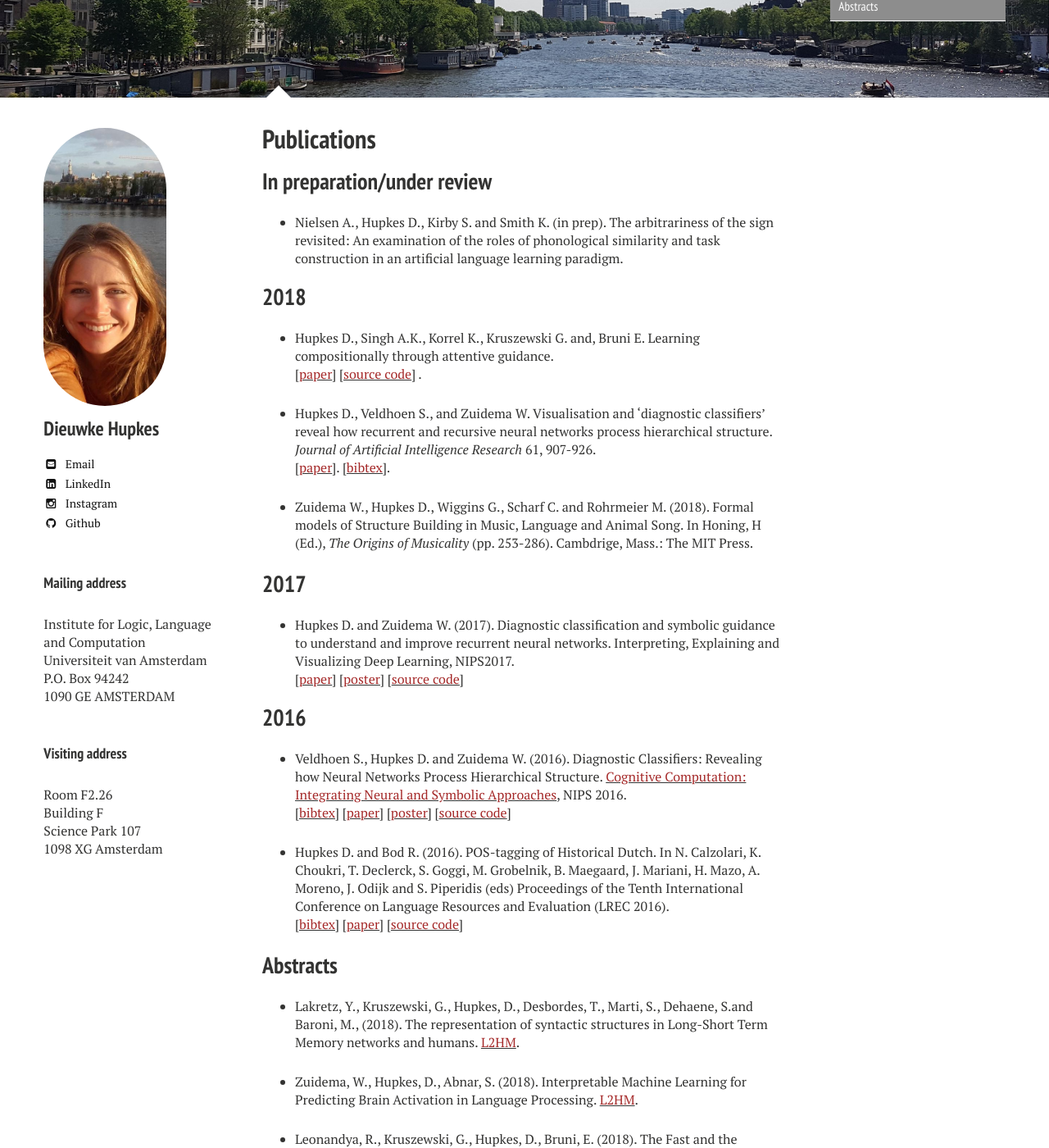
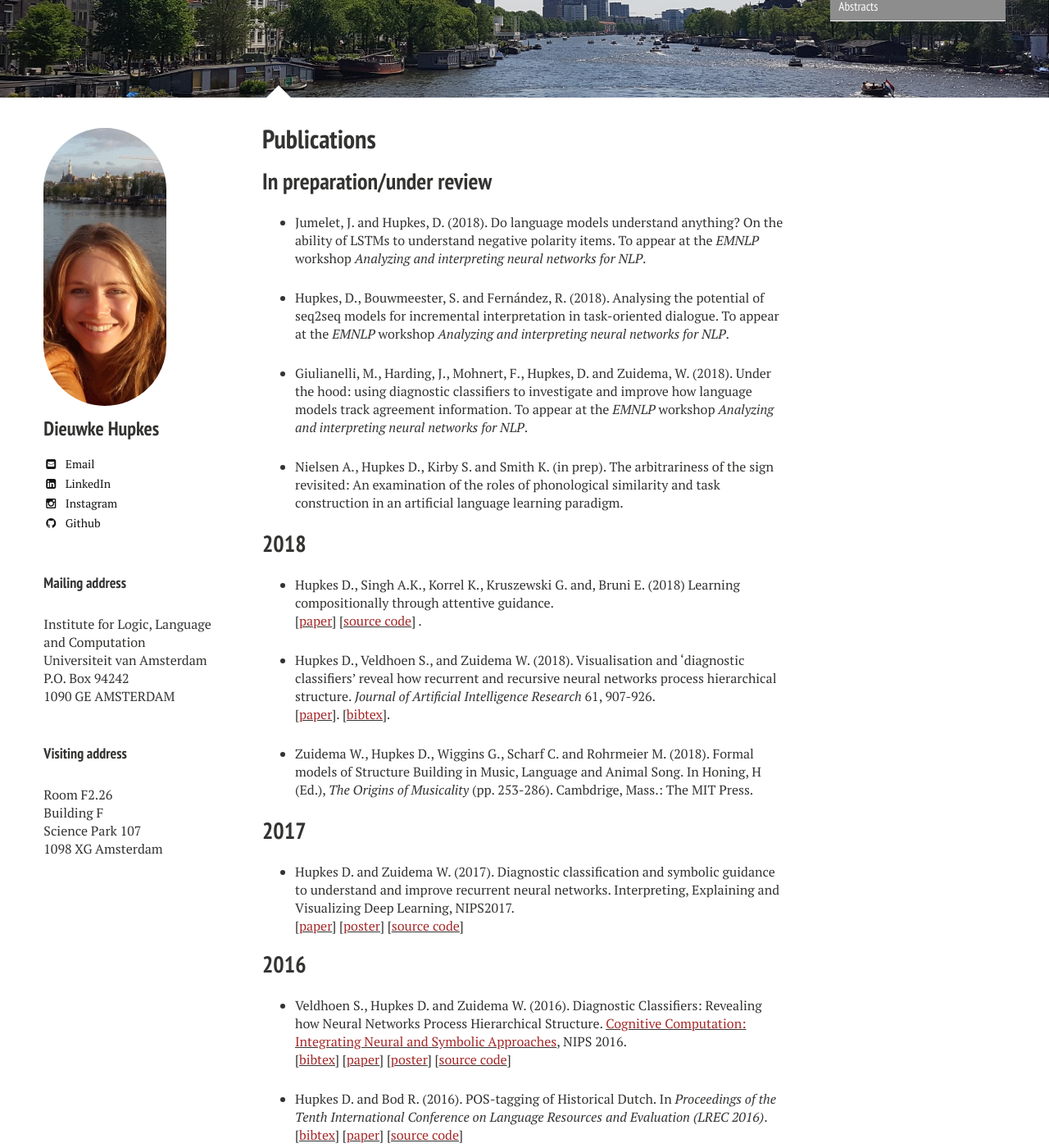
Before and after one commit to dieuwkehupkes/dieuwkehupkes.github.io, a Jekyll site: the page built from publications.md, in a window 1280 px wide and 1400 px high, scrolled down 268 px. Shown: the whole window at 82% size. Built offline with Jekyll 4.4.1, drawn with Linux system fonts in a browser that asks for light colours; nearby versions of some CDN libraries; some of the changed text lies outside the part shown.

Commit message:
update publication list

```diff
--- a/publications.md
+++ b/publications.md
@@ -12,15 +12,21 @@ image:
 
 ## In preparation/under review
 
+* Jumelet, J. and Hupkes, D. (2018). Do language models understand anything? On the ability of LSTMs to understand negative polarity items. To appear at the *EMNLP* workshop *Analyzing and interpreting neural networks for NLP*.
+
+* Hupkes, D., Bouwmeester, S. and Fern&#x00E1;ndez, R. (2018). Analysing the potential of seq2seq models for incremental interpretation in task-oriented dialogue. To appear at the *EMNLP* workshop *Analyzing and interpreting neural networks for NLP*.
+
+* Giulianelli, M., Harding, J., Mohnert, F., Hupkes, D. and Zuidema, W. (2018). Under the hood: using diagnostic classifiers to investigate and improve how language models track agreement information.  To appear at the *EMNLP* workshop *Analyzing and interpreting neural networks for NLP*.
+
 * Nielsen A., Hupkes D., Kirby S. and Smith K. (in prep). The arbitrariness of the sign revisited: An examination of the roles of phonological similarity and task construction in an artificial language learning paradigm.
 
 ## 2018
 
-* Hupkes D., Singh A.K., Korrel K., Kruszewski G. and, Bruni E. Learning compositionally through attentive guidance.\\
+* Hupkes D., Singh A.K., Korrel K., Kruszewski G. and, Bruni E. (2018) Learning compositionally through attentive guidance.\\
 \[[<font color="brown">paper</font>](../research/attentive_guidance.pdf){:target="blank"}\] \[[<font color="brown">source code</font>](https://github.com/i-machine-think/machine/tree/master){:target="_blank"}\]
 .
 
-* Hupkes D., Veldhoen S., and Zuidema W.  Visualisation and 'diagnostic classifiers' reveal how recurrent and recursive neural networks process hierarchical structure. *Journal of Artificial Intelligence Research* 61, 907-926.\\
+* Hupkes D., Veldhoen S., and Zuidema W. (2018). Visualisation and 'diagnostic classifiers' reveal how recurrent and recursive neural networks process hierarchical structure. *Journal of Artificial Intelligence Research* 61, 907-926.\\
 \[[<font color="brown">paper</font>](https://arxiv.org/abs/1711.10203){:target="blank"}\].
 \[[<font color="brown">bibtex</font>](https://arxiv.org/abs/1711.10203){:target="blank"}\].
 
@@ -38,7 +44,7 @@ image:
 Process Hierarchical Structure. [<font color="brown">Cognitive Computation: Integrating Neural and Symbolic Approaches</font>](http://daselab.cs.wright.edu/nesy/CoCo2016/){:target="_blank"}, NIPS 2016.
 \[[<font color="brown">bibtex</font>](nips_bib.txt){:target="_blank"}\] \[[<font color="brown">paper</font>](../research/nips2016.pdf){:target="_blank"}\] \[[<font color="brown">poster</font>](../research/nips2016_poster.pdf){:target="_blank"}\] \[[<font color="brown">source code</font>](https://github.com/dieuwkehupkes/processing_arithmetics){:target="_blank"}\]
 
-* Hupkes D. and Bod R. (2016). POS-tagging of Historical Dutch. In N. Calzolari, K. Choukri, T. Declerck, S. Goggi, M. Grobelnik, B. Maegaard, J. Mariani, H. Mazo, A. Moreno, J. Odijk and S. Piperidis (eds) Proceedings of the Tenth International Conference on Language Resources and Evaluation (LREC 2016).
+* Hupkes D. and Bod R. (2016). POS-tagging of Historical Dutch. In *Proceedings of the Tenth International Conference on Language Resources and Evaluation (LREC 2016)*.
 \[[<font color="brown">bibtex</font>](LREC_bib.txt){:target="_blank"}\] \[[<font color="brown">paper</font>](../research/LREC2016.pdf){:target="_blank"}\] \[[<font color="brown">source code</font>](https://github.com/dieuwkehupkes/POStagging){:target="_blank"}\]
 
 ## Abstracts
@@ -49,6 +55,6 @@ Process Hierarchical Structure. [<font color="brown">Cognitive Computation: Inte
 
 * Leonandya, R., Kruszewski, G., Hupkes, D., Bruni, E. (2018). The Fast and the Flexible: pretraining neural networks to learn from small data. [<font color="brown">L2HM</font>](https://l2hm2018.sciencesconf.org/){:target="_blank"}.
 
-* Nielsen A., Hupkes D., Kirby S. and Smith K. (2016). The Arbitrariness Of The Sign Revisited: The Role Of Phonological Similarity. In S.G. Roberts, C. Cuskley, L. McCrohon, L. Barceló-Coblijn, O. Fehér & T. Verhoef (eds.) The Evolution of Language: Proceedings of the 11th International Conference (EVOLANG11).
+* Nielsen A., Hupkes D., Kirby S. and Smith K. (2016). The Arbitrariness Of The Sign Revisited: The Role Of Phonological Similarity. In *The Evolution of Language: Proceedings of the 11th International Conference (EVOLANG11)*.
 \[[<font color="brown">abstract</font>](http://evolang.org/neworleans/papers/126.html){:target="_blank"}\]
 \[[<font color="brown">bibtex</font>](Evolang_bib.txt){:target="_blank"}\]
```
